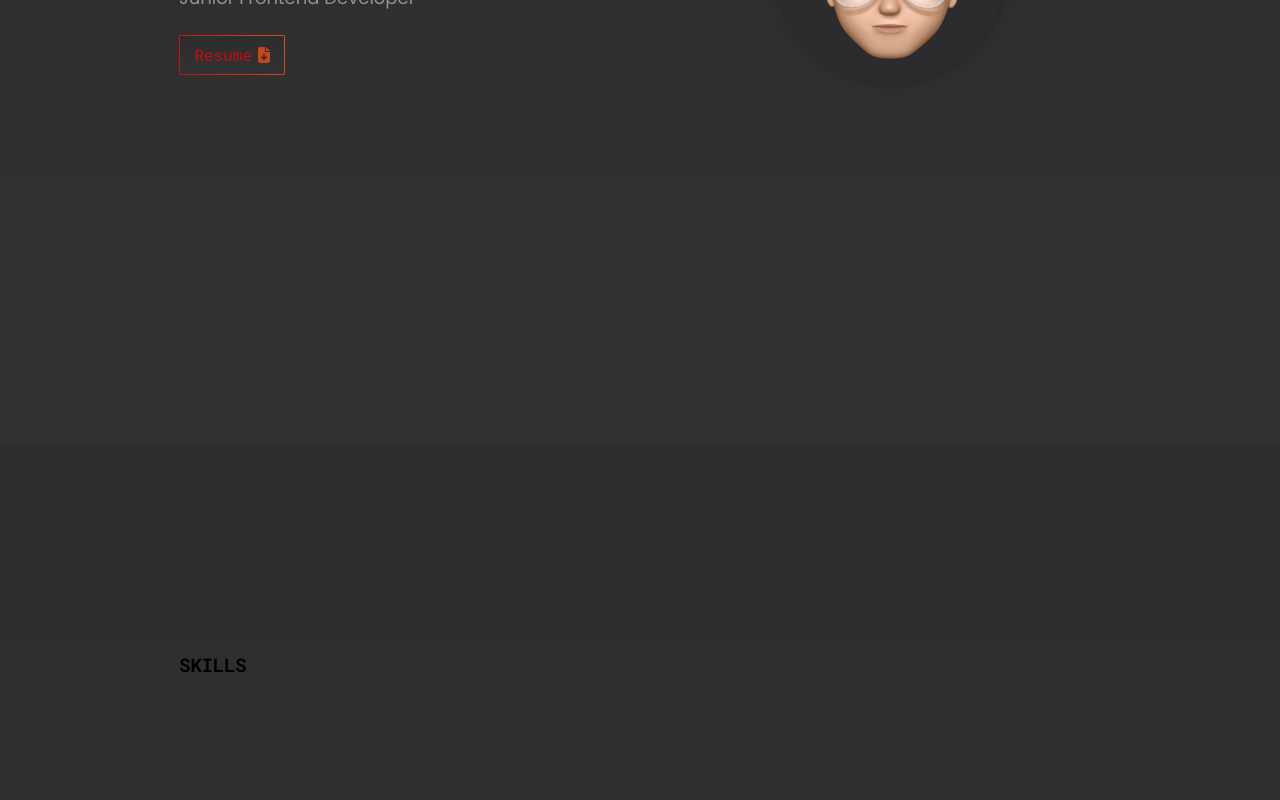
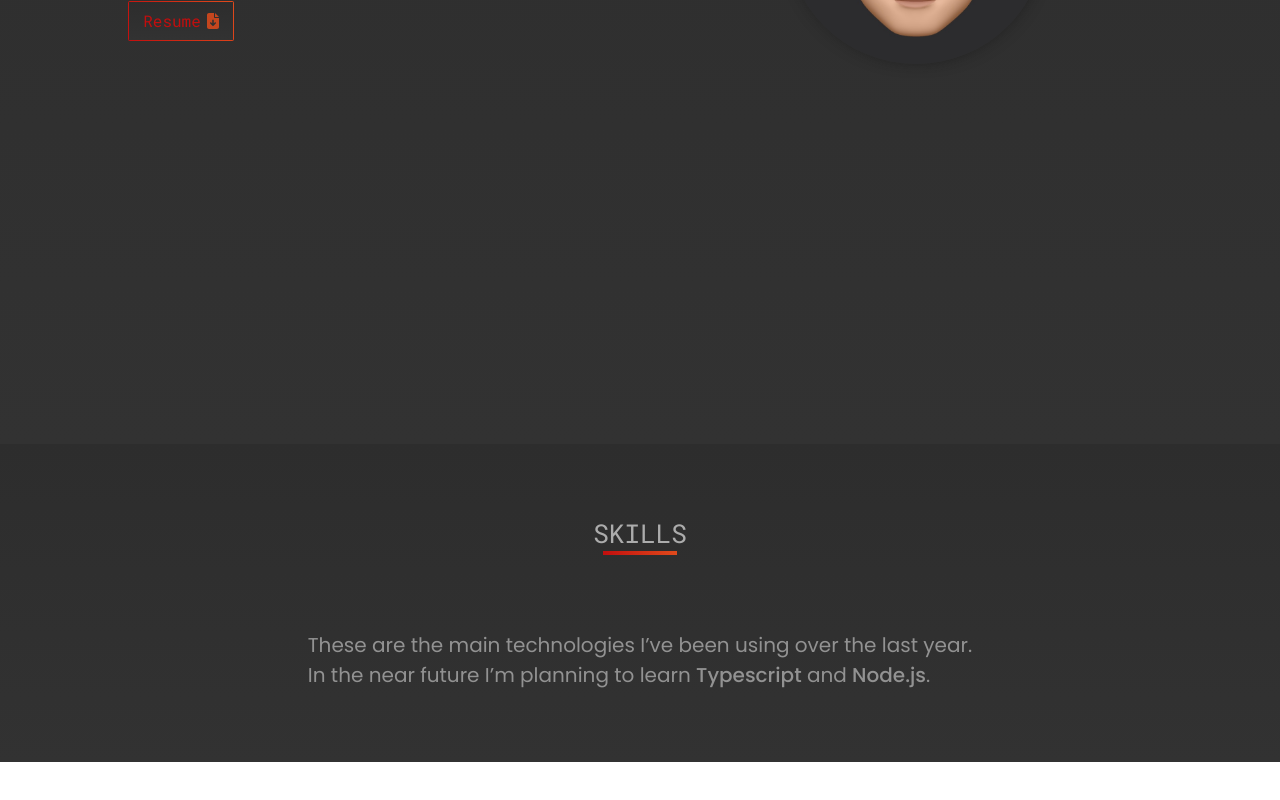
Before and after one commit to MarcelFronczak/portfolio, a React (Create React App) app: page / in a window 1280 px wide. Shown: the part 356-1156 px from the top of the page. After the commit the page ends 1118 px from the top, so only its background shows below. Built offline with nearby package versions, Linux system fonts and the light colour scheme.

Commit message:
skills section p added

```diff
--- a/src/components/Home.jsx
+++ b/src/components/Home.jsx
@@ -10,10 +10,10 @@ import AvatarLight from '../assets/Avatar-light.jpg'
 function Home() {
   const {theme} = useContext(ThemeContext);
   return (
-    <section className={theme} id='home'>
+    <section className={'home ' + theme} id='home'>
       <div className='content-wrap'>
         <div className='header-container'>
-            <h1>Hi, I'm<br></br><span>Marcel Fronczak</span></h1>
+            <h1>Hi, I'm<br></br><span className='h-span'>Marcel Fronczak</span></h1>
             <p>Junior Frontend Developer</p>
             <div className='gradient-wrap'>
               <a href={resume} download='M-Fronczak-CV.pdf' className='resume-btn'>
--- a/src/components/Skills.jsx
+++ b/src/components/Skills.jsx
@@ -1,13 +1,14 @@
 import React, { useContext } from 'react'
 import { ThemeContext } from '../context/ThemeContext'
+import '../styles/skills.scss'
 
 function Skills() {
   const {theme} = useContext(ThemeContext);
   return (
-    <section className={theme} id='skills'>
+    <section className={'skills ' + theme} id='skills'>
       <h3>SKILLS</h3>
       <div className='content-wrap'>
-        <p></p>
+        <p>These are the main technologies I’ve been using over the last year.<br></br>In the near future I’m planning to learn <span className='bolder'>Typescript</span> and <span className='bolder'>Node.js</span>.</p>
         <div className='tech-stack-container'>
 
         </div>
--- a/src/styles/home.scss
+++ b/src/styles/home.scss
@@ -1,6 +1,6 @@
 @use './colors.scss' as *;
 
-section {
+.home {
     height: 100vh;
     width: 100%;
     padding: 10rem 10vw;
@@ -34,7 +34,7 @@ section {
         white-space: nowrap;
     }
 
-    span {
+    .h-span {
         font-size: 40px;
     }
 
@@ -73,14 +73,14 @@ section {
     }
 }
 
-section.dark {
+.home.dark {
     background: $background-gradient-dark-theme;
 
     h1 {
         color: $text-primary-dark-theme;
     }
 
-    span {
+    .h-span {
         background: -webkit-linear-gradient(66deg, #C20E0E 0%, #E04B1C 100%);
         -webkit-background-clip: text;
         -webkit-text-fill-color: transparent;
@@ -118,14 +118,14 @@ section.dark {
     }
 }
 
-section.light {
+.home.light {
     background: $background-gradient-light-theme;
 
     h1 {
         color: $text-primary-light-theme;
     }
 
-    span {
+    .h-span {
         background: -webkit-linear-gradient(66deg, #CA0D0D 0%, #F55F30 100%);
         -webkit-background-clip: text;
         -webkit-text-fill-color: transparent;
@@ -181,7 +181,7 @@ section.light {
         font-size: 36px !important;
     }
 
-    span {
+    .h-span {
         font-size: 46px !important;
     }
 }
--- /dev/null
+++ b/src/styles/skills.scss
@@ -0,0 +1,67 @@
+@use './colors.scss' as *;
+
+.skills {
+    width: 100%;
+    padding: 4.5rem 10vw;
+    overflow: hidden;
+    display: flex;
+    flex-direction: column;
+    align-items: center;
+
+    h3 {
+        font-size: 26px;
+        font-weight: 400;
+        position: relative;
+        margin-bottom: 5rem;
+    }
+
+    h3::after {
+        content: '';
+        position: absolute;
+        width: 80%;
+        height: 4px;
+        bottom: -5px;
+        left: 10%;
+    }
+
+    p {
+        font-size: 20px;
+    }
+
+    .bolder {
+        font-size: 20px;
+        font-weight: 500;
+    }
+}
+
+.skills.dark {
+    background: $background-gradient-dark-theme;
+
+    h3 {
+        color: $text-primary-dark-theme;
+    }
+
+    h3::after {
+        background: $gradient-red-dark-theme;
+    }
+
+    p {
+        color: $text-secondary-dark-theme;
+    }
+}
+
+.skills.light {
+    background: $background-gradient-light-theme;
+
+    h3 {
+        color: $text-primary-light-theme;
+    }
+
+    h3::after {
+        background: $gradient-red-light-theme;
+    }
+
+    p {
+        color: $text-secondary-light-theme;
+    }
+}
```
Also changed, not shown: src/styles/index.scss (line endings or trailing spaces).
